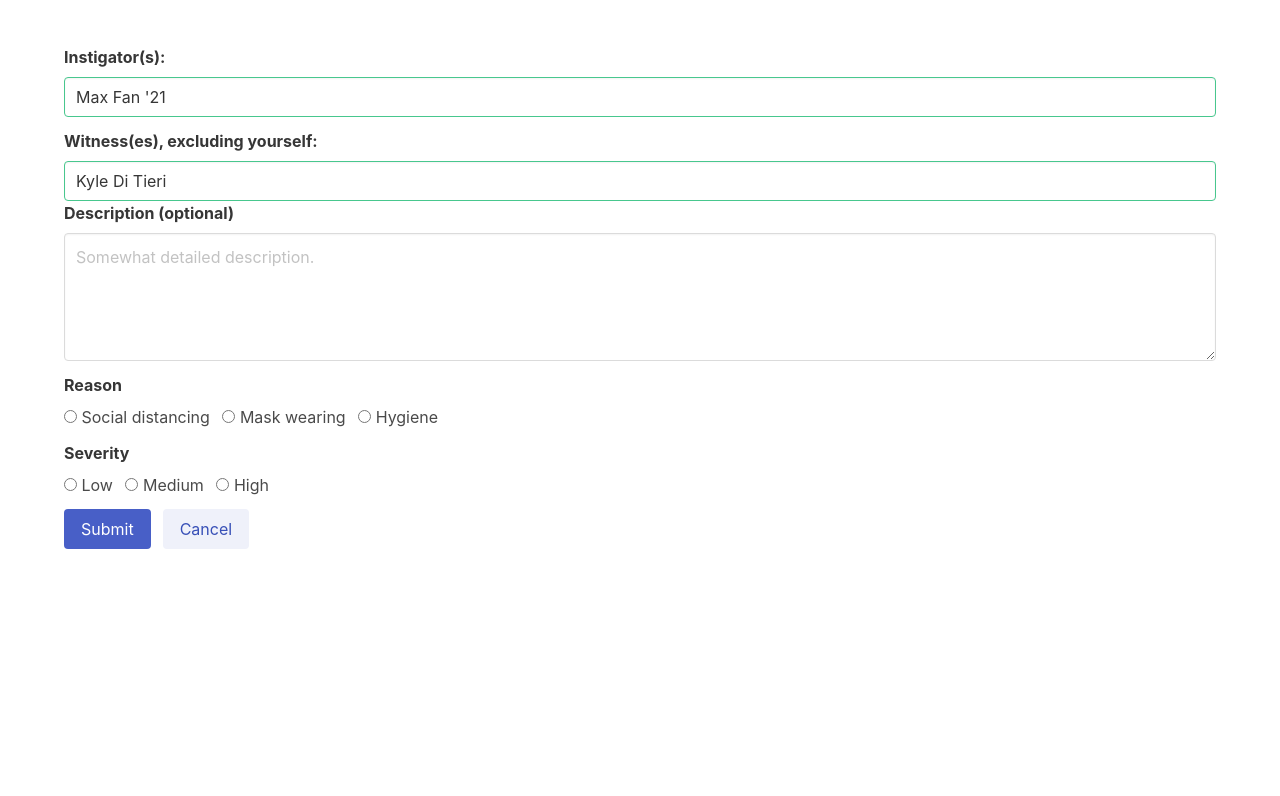
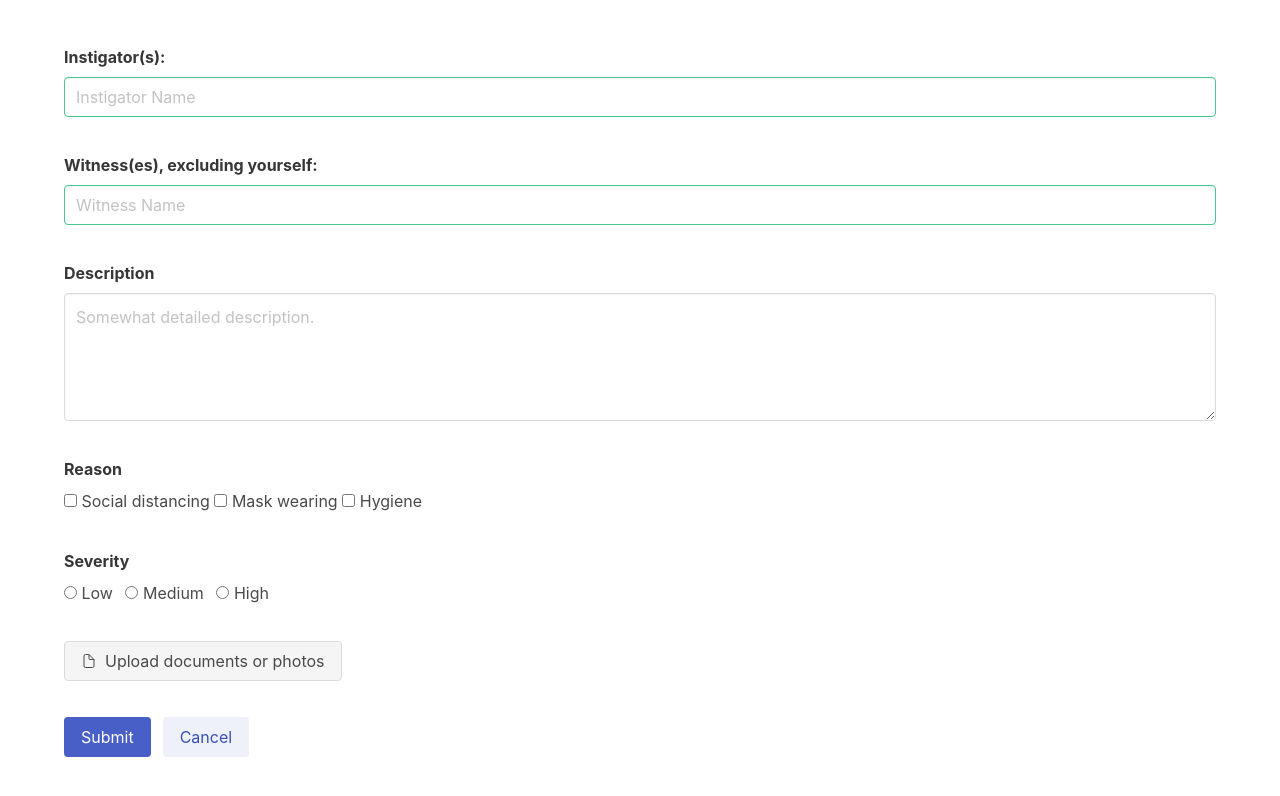
Before and after one commit to InnovativeInventor/reportr, a plain HTML site: page static/report.html in a window 1280 px wide. Shown: the part 116-912 px from the top of the page. Before the commit the page ends 800 px from the top, so only its background shows below. Drawn offline with nearby package versions, Linux system fonts and the light colour scheme.

Commit message:
Added document upload

```diff
--- a/static/report.html
+++ b/static/report.html
@@ -3,40 +3,46 @@
     <head>
         <meta charset="utf-8">
         <meta name="viewport" content="width=device-width, initial-scale=1">
+
         <title>COVID-19 Report | Reporting COVID-19 rule violations</title>
+
         <link rel="stylesheet" href="https://cdnjs.cloudflare.com/ajax/libs/bulma/0.9.0/css/bulma.min.css" integrity="sha512-ADrqa2PY1TZtb/MoLZIZu/Z/LlPaWQeDMBV73EMwjGam43/JJ5fqW38Rq8LJOVGCDfrJeOMS3Q/wRUVzW5DkjQ==" crossorigin="anonymous" />
         <script src="https://cdnjs.cloudflare.com/ajax/libs/jquery/3.5.1/jquery.min.js" integrity="sha512-bLT0Qm9VnAYZDflyKcBaQ2gg0hSYNQrJ8RilYldYQ1FxQYoCLtUjuuRuZo+fjqhx/qtq/1itJ0C2ejDxltZVFg==" crossorigin="anonymous"></script>
         <script src="https://cdnjs.cloudflare.com/ajax/libs/select2/4.0.13/js/select2.min.js" integrity="sha512-2ImtlRlf2VVmiGZsjm9bEyhjGW4dU7B6TNwh/hx/iSByxNENtj3WVE6o/9Lj4TJeVXPi4bnOIMXFIJJAeufa0A==" crossorigin="anonymous"></script>
         <script src="https://cdnjs.cloudflare.com/ajax/libs/jqueryui/1.12.1/jquery-ui.min.js" integrity="sha512-uto9mlQzrs59VwILcLiRYeLKPPbS/bT71da/OEBYEwcdNUk8jYIy+D176RYoop1Da+f9mvkYrmj5MCLZWEtQuA==" crossorigin="anonymous"></script>
+
         <script src="https://cdnjs.cloudflare.com/ajax/libs/jquery-validate/1.19.2/jquery.validate.min.js" integrity="sha512-UdIMMlVx0HEynClOIFSyOrPggomfhBKJE28LKl8yR3ghkgugPnG6iLfRfHwushZl1MOPSY6TsuBDGPK2X4zYKg==" crossorigin="anonymous"></script>
+
+        <!-- <script src="https://cdnjs.cloudflare.com/ajax/libs/ionicons/5.1.2/cjs/ionicons.cjs.js" integrity="sha512-v+I+njNdfChZYsA6UjfvoCfVuC59kiuqEALSEgHloBjhNaMlcWxEFWU2nHl1c/4vWvOtWugbAZwE6Ae4iwqF9A==" crossorigin="anonymous"></script> -->
         <link rel="stylesheet" href="//code.jquery.com/ui/1.12.1/themes/base/jquery-ui.css">
         <script defer>
          var people = [
              "Max Fan '21",
-             "Kyle Di Tieri"
+             "Kyle Di Tieri",
+             "Dr. Christopher Hogue"
          ];
 
          var people_ordered = [
              {id: 1, text:"Max Fan '21"},
-             {id:2, text:"Kyle Di Tieri"}
+             {id: 2, text:"Kyle Di Tieri"}
          ];
-         function validate(){ // Validation and log function
-             $("#report").validate({
-                 submitHandler: function(form) {
-                     console.log("Submitted!"); //just for debugging
-                     form.submit();
-                 }
-             });
-         }
+         /* function validate(){ // Validation and log function
+          *     $("#report").validate({
+          *         submitHandler: function(form) {
+          *             console.log("Submitted!"); //just for debugging
+          *             form.submit();
+          *         }
+          *     });
+          * }
 
-         jQuery.validator.addMethod("#witnesses", function(value, element) {
-             return people.includes(value);
-         }, "Please specify a valid person.");
+          * jQuery.validator.addMethod("#witnesses", function(value, element) {
+          *     return people.includes(value);
+          * }, "Please specify a valid person.");
 
-         jQuery.validator.addMethod("#instigators", function(value, element) {
-             return false;
-         }, "Please specify a valid person.");
-
+          * jQuery.validator.addMethod("#instigators", function(value, element) {
+          *     return false;
+          * }, "Please specify a valid person.");
+          *  */
          $(document).ready(function () {
              $('.js-example-basic-multiple').select2({data: people_ordered});
              $(".people").autocomplete({
@@ -54,19 +60,18 @@
               *     }
               * }); */
          });
-
-         function validatePerson(person){
-             return people.includes(person);
-         };
-
-         function addInput(e, myName, myValue){
-             console.log("Test");
-             if (validatePerson(myValue)) {
-                 console.log("Person is in db");
-                 console.log(myValue);
-             }
-         }
-         $('#witnesses-1').bind('input',addInput);
+         /*
+          *          function validatePerson(person){
+          *              return people.includes(person);
+          *          };
+          *
+          *          function addInput(e, myName, myValue){
+          *              console.log("Test");
+          *              if (validatePerson(myValue)) {
+          *                  console.log("Person is in db");
+          *                  console.log(myValue);
+          *              }
+          *          } */
         </script>
     </head>
     <body>
@@ -85,40 +90,62 @@
                     <div class="field">
                         <label class="label">Instigator(s):</label>
                         <div class="control">
-                            <input class="input is-success people" type="text" placeholder="Instigator Name" value="Max Fan '21" name="instigators-1" id="instigators-1">
+                            <input class="input is-success people" type="text" placeholder="Instigator Name" value="" name="instigators-1" id="instigators-1">
                         </div>
                     </div>
                     <!-- <p class="help is-danger">Invalid name!</p> -->
 
+                    <br>
+
                     <div class="field">
                         <label class="label">Witness(es), excluding yourself:</label>
                         <div class="control">
-                            <input class="input is-success people" type="text" placeholder="Witness Name" value="Kyle Di Tieri" name="witnesses-1" id="witnesses-1">
+                            <input class="input is-success people" type="text" placeholder="Witness Name" value="" name="witnesses-1" id="witnesses-1">
                         </div>
+                    </div>
 
-                        <label class="label">Description (optional)</label>
+                    <br>
+
+                    <div class="field">
+                        <label class="label">Description</label>
                         <div class="control">
                             <textarea class="textarea" placeholder="Somewhat detailed description." name="description"></textarea>
                         </div>
                     </div>
 
+                    <br>
+
                     <div class="field">
                         <label class="label">Reason</label>
                         <div class="control">
-                            <label class="radio">
-                                <input type="radio" name="low">
+                            <label class="checkbox">
+                                <input type="checkbox">
                                 Social distancing
                             </label>
-                            <label class="radio">
-                                <input type="radio" name="medium">
+                            <label class="checkbox">
+                                <input type="checkbox">
                                 Mask wearing
                             </label>
-                            <label class="radio">
-                                <input type="radio" name="high">
+                            <label class="checkbox">
+                                <input type="checkbox">
                                 Hygiene
                             </label>
+                            <!-- <label class="radio">
+                                 <input type="radio" name="low">
+                                 Social distancing
+                                 </label>
+                                 <label class="radio">
+                                 <input type="radio" name="medium">
+                                 Mask wearing
+                                 </label>
+                                 <label class="radio">
+                                 <input type="radio" name="high">
+                                 Hygiene
+                                 </label> -->
                         </div>
                     </div>
+
+                    <br>
 
                     <div class="field">
                         <label class="label">Severity</label>
@@ -138,6 +165,28 @@
                         </div>
                     </div>
 
+                    <br>
+
+                    <div class="field">
+                        <div class="file">
+                            <label class="file-label">
+                                <input class="file-input" type="file" name="resume">
+                                <span class="file-cta">
+                                    <span class="file-icon">
+                                        <ion-icon name="document-outline"></ion-icon>
+                                        <!-- <i class="fas fa-upload"></i> -->
+                                    </span>
+                                    <span class="file-label">
+                                        Upload documents or photos
+                                    </span>
+                                </span>
+                            </label>
+                        </div>
+                    </div>
+
+
+                    <br>
+
                     <div class="field is-grouped">
                         <div class="control">
                             <!-- <button class="button is-link" onclick="javascript:$('#form').submit();">Submit</button> -->
@@ -150,5 +199,6 @@
                 </form>
             </div>
         </section>
+        <script src="https://unpkg.com/ionicons@5.1.2/dist/ionicons.js"></script>
     </body>
 </html>
```
